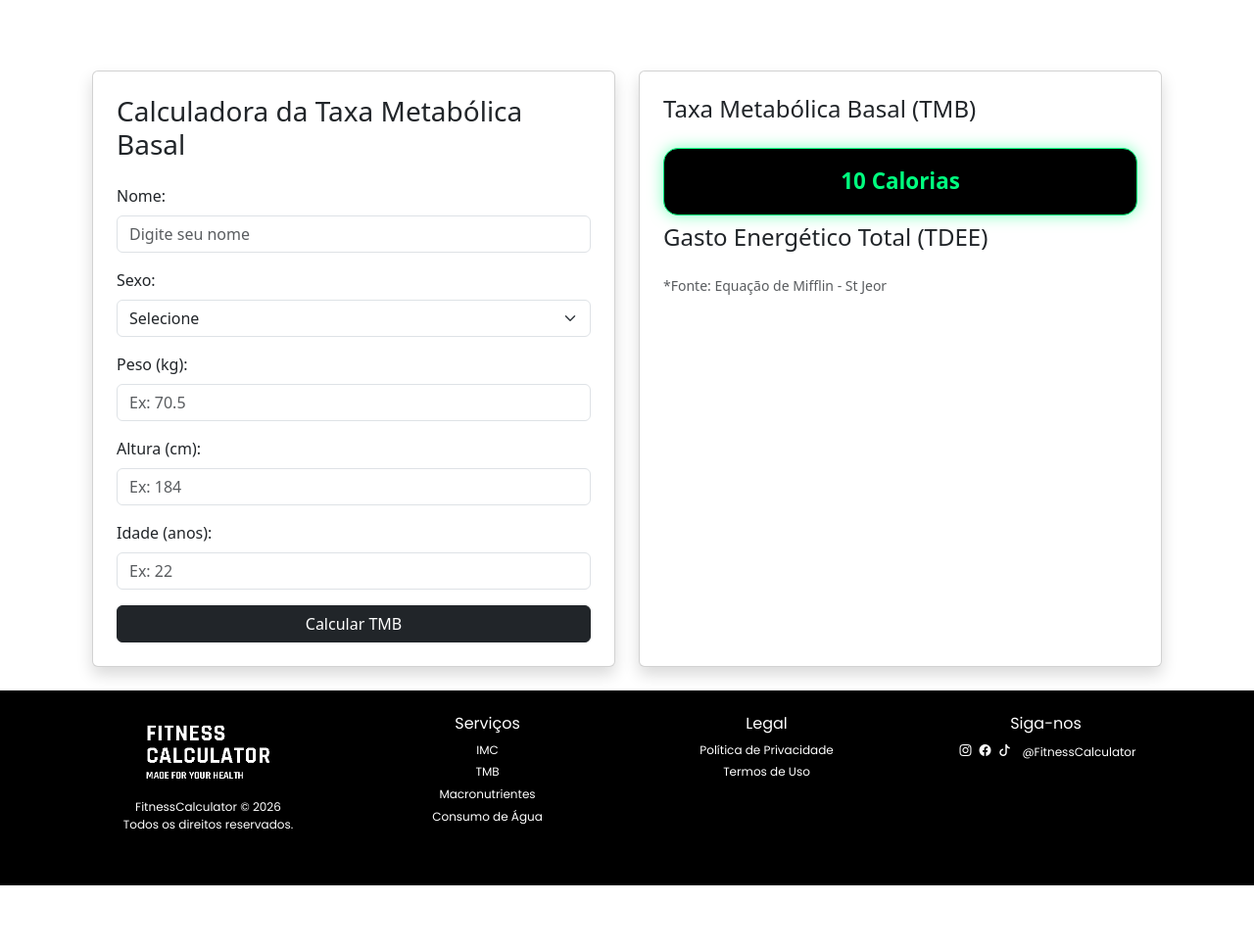
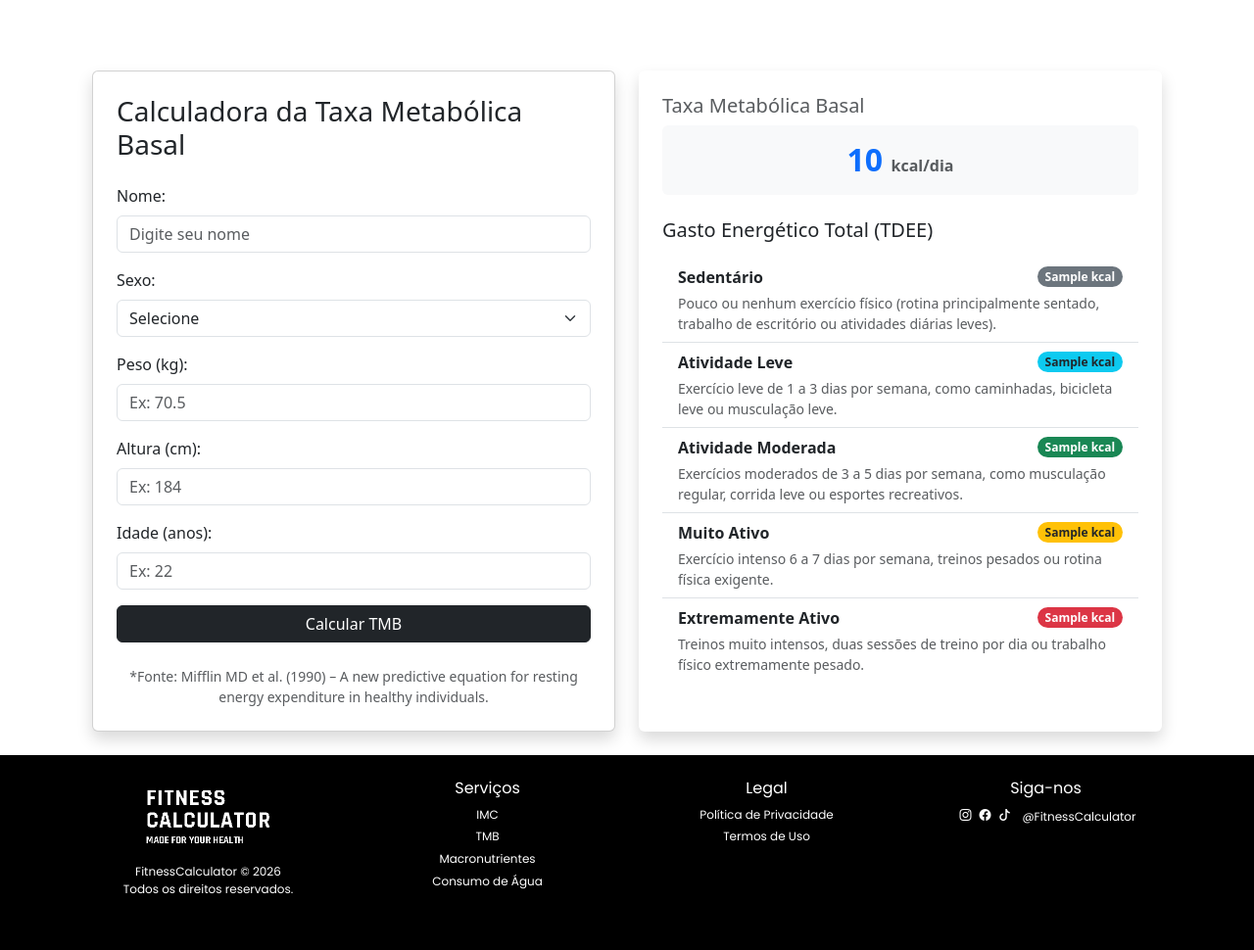
Before and after one commit to GabsDev12/Software-Project-FitnessCalculator, a Flask app: template templates/tmb.html in a window 1280 px wide. Shown: the part 122-1092 px from the top of the page at 98% size. Before the commit the page ends 1026 px from the top, so only its background shows below. Run offline with Flask 3, Linux system fonts and the light colour scheme; the template is opened without the code that fills it: most values are stand-ins (such as "Sample title", 1, 10 or a date in 2020).

Commit message:
Funionalidade 2

```diff
--- a/app.py
+++ b/app.py
@@ -79,7 +79,14 @@ class TMB(db.Model):
 
 @app.route('/tmb', methods=['GET', 'POST'])
 def tmb():
+
     tmb_valor = None
+    ft_sedentario = None
+    ft_leve = None
+    ft_moderado = None
+    ft_muito_ativo = None
+    ft_extremo_ativo = None
+
     if request.method == 'POST':
         nome = request.form['nome']
         sexo = request.form['sexo']
@@ -100,7 +107,13 @@ def tmb():
         db.session.add(novo)
         db.session.commit()
 
-    return render_template('tmb.html', tmb_valor=tmb_valor)
+        ft_sedentario = round(tmb_valor * 1.2)
+        ft_leve = round(tmb_valor * 1.375)
+        ft_moderado = round(tmb_valor * 1.55)
+        ft_muito_ativo = round(tmb_valor * 1.725)
+        ft_extremo_ativo = round(tmb_valor * 1.9)
+
+    return render_template('tmb.html', tmb_valor=tmb_valor, ft_sedentario=ft_sedentario, ft_leve=ft_leve, ft_moderado=ft_moderado, ft_muito_ativo=ft_muito_ativo, ft_extremo_ativo=ft_extremo_ativo)
 
 # Cria o banco se não existir
 with app.app_context():
--- a/templates/tmb.html
+++ b/templates/tmb.html
@@ -41,31 +41,137 @@
                         </div>
 
                         <button type="submit" class="btn btn-dark w-100">Calcular TMB</button>
+
+                        <div class="mt-4 small text-muted text-center">
+                            *Fonte: Mifflin MD et al. (1990) – A new predictive equation for resting energy expenditure in healthy individuals.
+                        </div>
+
                     </form>
                 </div>
             </div>
         </div>
 
+        {% if tmb_valor %}
+
         <div class="col-md-6 mb-4">
-            <div class="card shadow h-100">
-                <div class="card-body p-4">
+        <div class="card shadow h-100 border-0">
+
+        <div class="card-body p-4">
+
+            <!-- TMB -->
+            <h5 class="text-muted mb-2">Taxa Metabólica Basal</h5>
+
+            {% if tmb_valor %}
+            <div class="p-3 mb-4 bg-light rounded text-center">
+                <h2 class="fw-bold text-primary mb-0">
+                    {{ tmb_valor }}
+                    <span class="fs-6 text-muted">kcal/dia</span>
+                </h2>
+            </div>
+            {% endif %}
+
+            <!-- TDEE -->
+            <h5 class="mb-3">Gasto Energético Total (TDEE)</h5>
+
+<ul class="list-group list-group-flush">
+
+{% if ft_sedentario %}
+<li class="list-group-item">
+
+    <div class="d-flex justify-content-between align-items-center">
+        <strong>Sedentário</strong>
+        <span class="badge bg-secondary rounded-pill">
+            {{ ft_sedentario }} kcal
+        </span>
+    </div>
+
+    <div class="small text-muted mt-1">
+        Pouco ou nenhum exercício físico (rotina principalmente sentado, trabalho de escritório
+        ou atividades diárias leves).
+    </div>
+
+</li>
+{% endif %}
 
 
-                    <h2 class="h4 mb-4">Taxa Metabólica Basal (TMB)</h2>
+{% if ft_leve %}
+<li class="list-group-item">
 
-                    {% if tmb_valor %}
-                    <div>
-                        <h4 class="resultado"> {{ tmb_valor }} Calorias</h4>
-                    </div>
-                    {% endif %}
+    <div class="d-flex justify-content-between align-items-center">
+        <strong>Atividade Leve</strong>
+        <span class="badge bg-info text-dark rounded-pill">
+            {{ ft_leve }} kcal
+        </span>
+    </div>
 
-                    <h2 class="h4 mb-4">Gasto Energético Total (TDEE)</h2>
+    <div class="small text-muted mt-1">
+        Exercício leve de 1 a 3 dias por semana, como caminhadas, bicicleta leve
+        ou musculação leve.
+    </div>
 
-                    <div class="mt-3 small text-muted"><p>*Fonte: Equação de Mifflin - St Jeor</p> </div>
+</li>
+{% endif %}
 
-                </div>
-            </div>
+
+{% if ft_moderado %}
+<li class="list-group-item">
+
+    <div class="d-flex justify-content-between align-items-center">
+        <strong>Atividade Moderada</strong>
+        <span class="badge bg-success rounded-pill">
+            {{ ft_moderado }} kcal
+        </span>
+    </div>
+
+    <div class="small text-muted mt-1">
+        Exercícios moderados de 3 a 5 dias por semana, como musculação regular,
+        corrida leve ou esportes recreativos.
+    </div>
+
+</li>
+{% endif %}
+
+
+{% if ft_muito_ativo %}
+<li class="list-group-item">
+
+    <div class="d-flex justify-content-between align-items-center">
+        <strong>Muito Ativo</strong>
+        <span class="badge bg-warning text-dark rounded-pill">
+            {{ ft_muito_ativo }} kcal
+        </span>
+    </div>
+
+    <div class="small text-muted mt-1">
+        Exercício intenso 6 a 7 dias por semana, treinos pesados ou rotina
+        física exigente.
+    </div>
+
+</li>
+{% endif %}
+
+
+{% if ft_extremo_ativo %}
+<li class="list-group-item">
+
+    <div class="d-flex justify-content-between align-items-center">
+        <strong>Extremamente Ativo</strong>
+        <span class="badge bg-danger rounded-pill">
+            {{ ft_extremo_ativo }} kcal
+        </span>
+    </div>
+
+    <div class="small text-muted mt-1">
+        Treinos muito intensos, duas sessões de treino por dia ou trabalho
+        físico extremamente pesado.
+    </div>
+
+</li>
+{% endif %}
+
+</ul>
         </div>
+        {% endif %}
     </div>
 </div>
 
```
Also changed, not shown: instance/bd.sqlite.
